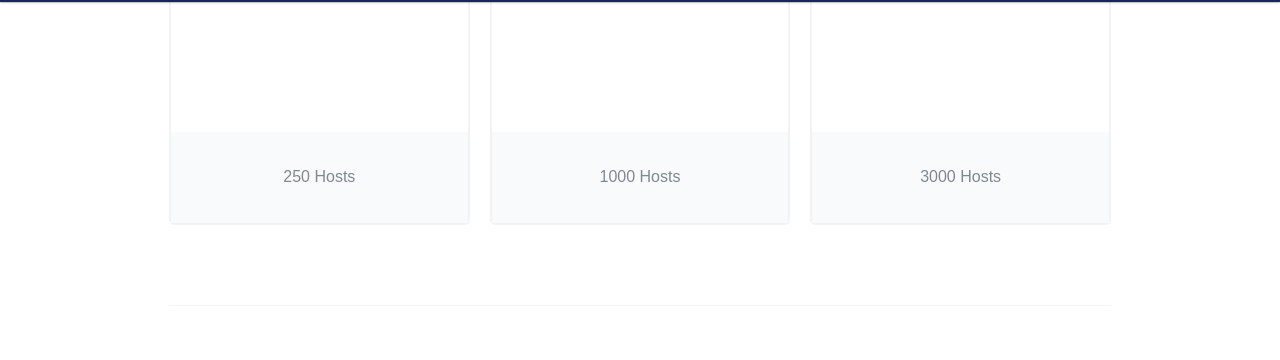
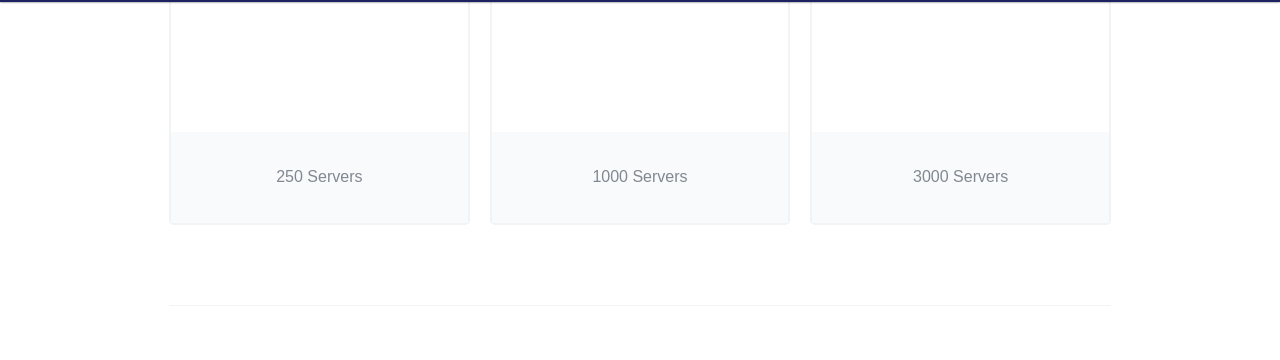
Before and after one commit to lanamark-dev/lanamark.github.io, a Jekyll site: the page built from pricing.html, in a window 1280 px wide and 900 px high, scrolled down 1070 px. Shown: the part 76-436 px from the top of the window. Built offline with Jekyll 4.4.1, drawn with Linux system fonts in a browser that asks for light colours; nearby versions of some CDN libraries.

Commit message:
Update pricing.html

```diff
--- a/_includes/pricing.html
+++ b/_includes/pricing.html
@@ -18,7 +18,7 @@
                     <div class="feature"><span>{{ feature }}</span></div>
                   {% endfor %}
                   <div class="signup">
-                    <span class="units">{{ price.units }} Hosts</span>
+                    <span class="units">{{ price.units }} Servers</span>
                   </div>
                 </div>
               </div>
```
